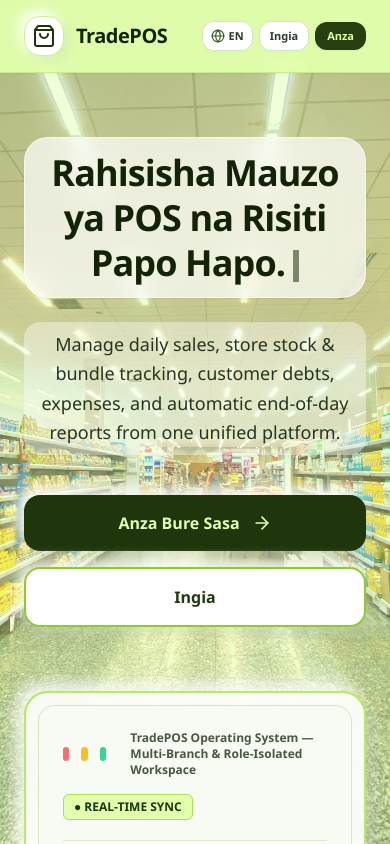
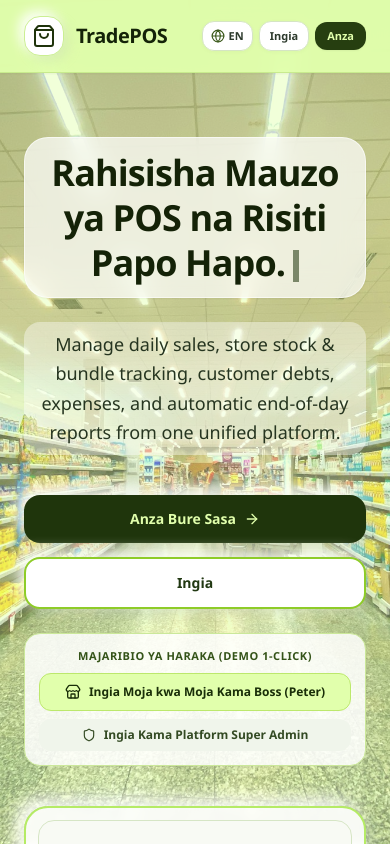
Before and after one commit to Peter0707-ctrl/Tradepos.Inc, a Next.js app in the folder frontend/: page / in a window 390 px wide. Shown: the top 844 px of the page. Built offline with nearby package versions, Linux system fonts and the light colour scheme.

Commit message:
fix(mobile): unlock smooth touch scrolling and add direct 1-click demo logins on landing hero

```diff
--- a/frontend/src/app/globals.css
+++ b/frontend/src/app/globals.css
@@ -9,13 +9,22 @@
     --foreground: #1E241E;
   }
 
+  html {
+    overflow-y: auto;
+    -webkit-overflow-scrolling: touch;
+  }
+
   body {
     font-family: "Segoe UI Variable", "Segoe UI", Helvetica, Arial, sans-serif;
     color: #1E241E;
     -webkit-font-smoothing: antialiased;
     margin: 0;
     padding: 0;
-    overflow-x: hidden;
+    width: 100%;
+    min-height: 100%;
+    overflow-y: auto;
+    overflow-x: clip;
+    -webkit-overflow-scrolling: touch;
   }
 }
 
--- a/frontend/src/app/page.tsx
+++ b/frontend/src/app/page.tsx
@@ -175,7 +175,7 @@
   };
 
   return (
-    <div className="min-h-screen text-[#1E241E] flex flex-col font-sans select-none antialiased">
+    <div className="min-h-screen text-[#1E241E] flex flex-col font-sans antialiased overflow-x-clip">
       {/* 5-SECOND BRANDED SPLASH SCREEN */}
       {showSplash && (
         <SplashScreen
@@ -193,7 +193,6 @@
           onSuccess={() => {
             setAuthModal(null);
             setView("app");
-            setActiveModule(user?.role === "SUPER_ADMIN" ? "super-admin" : isOwner ? "dashboard" : "sales");
           }}
         />
       )}
--- a/frontend/src/components/LandingPage.tsx
+++ b/frontend/src/components/LandingPage.tsx
@@ -45,7 +45,7 @@
 ];
 
 export const LandingPage: React.FC<LandingPageProps> = ({ onGetStarted, onLoginClick }) => {
-  const { t, language, setLanguage } = useApp();
+  const { t, language, setLanguage, loginUser } = useApp();
 
   const phrases = t.landing.phrases;
 
@@ -179,20 +179,43 @@
             Manage daily sales, store stock &amp; bundle tracking, customer debts, expenses, and automatic end-of-day reports from one unified platform.
           </p>
 
-          <div className="flex flex-col sm:flex-row items-center justify-center gap-4 mb-16">
+          <div className="flex flex-col sm:flex-row items-center justify-center gap-3.5 mb-6">
             <button
               onClick={onGetStarted}
-              className="w-full sm:w-auto px-8 py-4 rounded-2xl bg-[#1f350c] text-[#E1FFAC] text-base font-bold shadow-neu-raised hover:bg-[#152507] hover:scale-[1.02] active:scale-95 transition flex items-center justify-center gap-3"
+              className="w-full sm:w-auto px-7 py-3.5 rounded-2xl bg-[#1f350c] text-[#E1FFAC] text-sm font-bold shadow-neu-raised hover:bg-[#152507] hover:scale-[1.02] active:scale-95 transition flex items-center justify-center gap-2 cursor-pointer"
             >
               <span>{t.getStarted}</span>
-              <ArrowRight className="w-5 h-5" />
+              <ArrowRight className="w-4 h-4" />
             </button>
 
             <button
               onClick={onLoginClick}
-              className="w-full sm:w-auto px-8 py-4 rounded-2xl bg-white text-[#213812] border-2 border-[#8ecc28] text-base font-extrabold shadow-neu-flat hover:bg-[#F4FFDC] transition"
+              className="w-full sm:w-auto px-7 py-3.5 rounded-2xl bg-white text-[#213812] border-2 border-[#8ecc28] text-sm font-extrabold shadow-neu-flat hover:bg-[#F4FFDC] transition cursor-pointer"
             >
               {t.login}
+            </button>
+          </div>
+
+          {/* QUICK 1-CLICK DEMO ACCESS BUTTONS FOR TESTING & REVIEW */}
+          <div className="w-full max-w-sm mx-auto mb-10 p-3.5 rounded-2xl bg-white/85 border border-[#cbe89a] shadow-sm backdrop-blur-xs flex flex-col gap-2">
+            <span className="text-[11px] font-black uppercase tracking-wider text-[#345318]">
+              {language === "sw" ? "Majaribio ya Haraka (Demo 1-Click)" : "Quick Demo Access (1-Click)"}
+            </span>
+            <button
+              type="button"
+              onClick={() => loginUser("peter@tradepos.co.tz")}
+              className="w-full py-2.5 px-4 rounded-xl bg-[#E1FFAC] hover:bg-[#d4fc88] text-[#192E08] text-xs font-black transition flex items-center justify-center gap-2 border border-[#BCE86C] shadow-xs cursor-pointer active:scale-98"
+            >
+              <Store className="w-4 h-4 text-[#192E08]" />
+              <span>{language === "sw" ? "Ingia Moja kwa Moja Kama Boss (Peter)" : "Login as Store Owner (Peter)"}</span>
+            </button>
+            <button
+              type="button"
+              onClick={() => loginUser("admin@tradepos.cloud")}
+              className="w-full py-2 px-4 rounded-xl bg-[#F0F5EB] hover:bg-[#E5EEDD] text-[#334A23] text-xs font-bold transition flex items-center justify-center gap-2 cursor-pointer active:scale-98"
+            >
+              <Shield className="w-3.5 h-3.5 text-[#334A23]" />
+              <span>{language === "sw" ? "Ingia Kama Platform Super Admin" : "Login as Platform Super Admin"}</span>
             </button>
           </div>
 
--- a/frontend/src/context/AppContext.tsx
+++ b/frontend/src/context/AppContext.tsx
@@ -498,9 +498,14 @@
         branchId: "global",
       };
       setUser(superAdminUser);
+      setViewState("app");
+      setActiveModule("super-admin");
+      appendAuditLog("LOGIN_SUCCESS", "Super Admin signed in", "Platform Super Admin");
+      notifyCenter("Super Admin", "Umeingia kama Platform Super Admin.", "SUCCESS");
       try {
         localStorage.setItem(PROD_USER_KEY, JSON.stringify(superAdminUser));
         localStorage.setItem(PROD_VIEW_KEY, "app");
+        localStorage.setItem(PROD_MODULE_KEY, "super-admin");
       } catch (e) {}
       return true;
     }
```
